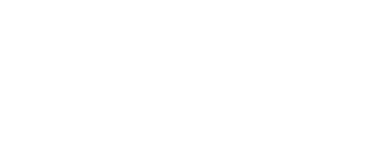
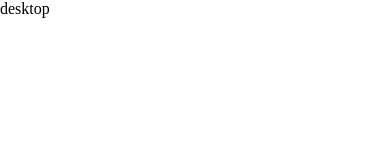
Before and after one commit to minericefield/trying-raycaster, a Vue app: page / in a window 390 px wide. Shown: the top 160 px of the page. Built offline with nearby package versions, Linux system fonts and the light colour scheme.

Commit message:
display desktop, mobile components

```diff
--- a/src/views/Top.vue
+++ b/src/views/Top.vue
@@ -1,6 +1,32 @@
 <template>
-  <div class="top" />
+  <div class="top">
+    <desktop v-if="deviceType === 'desktop'" />
+    <mobile-or-tablet v-else />
+  </div>
 </template>
+
+<script>
+import { inject } from 'vue'
+
+import { INJECTION_KEY as INJECTION_KEY_GENERALS } from '@/modules/generals'
+
+import Desktop from '@/templates/Desktop.vue'
+import MobileOrTablet from '@/templates/MobileOrTablet.vue'
+
+export default {
+  components: {
+    Desktop,
+    MobileOrTablet
+  },
+  setup () {
+    const { deviceType } = inject(INJECTION_KEY_GENERALS)
+
+    return {
+      deviceType
+    }
+  }
+}
+</script>
 
 <style lang="scss" scoped>
 .top {
```
